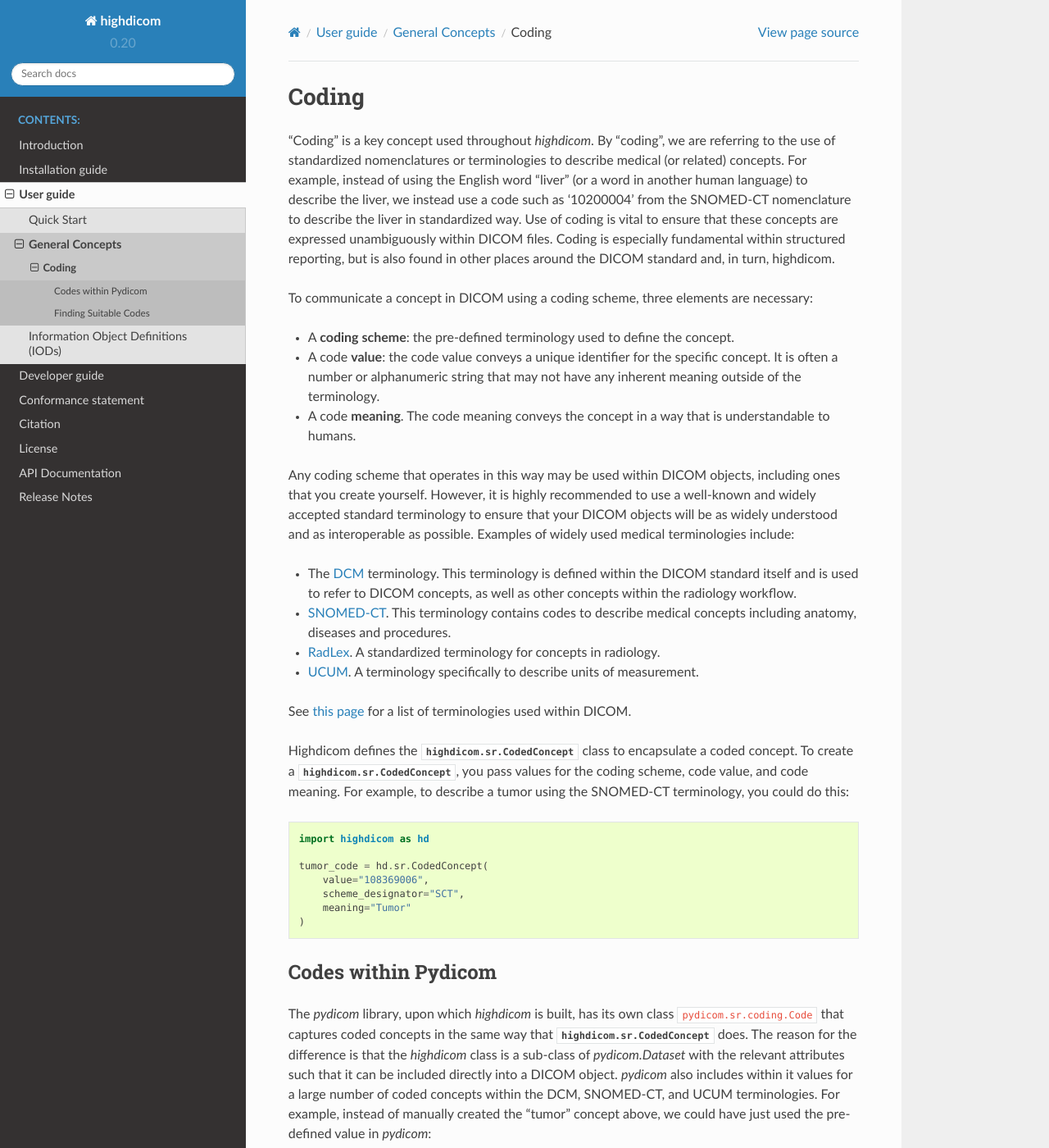
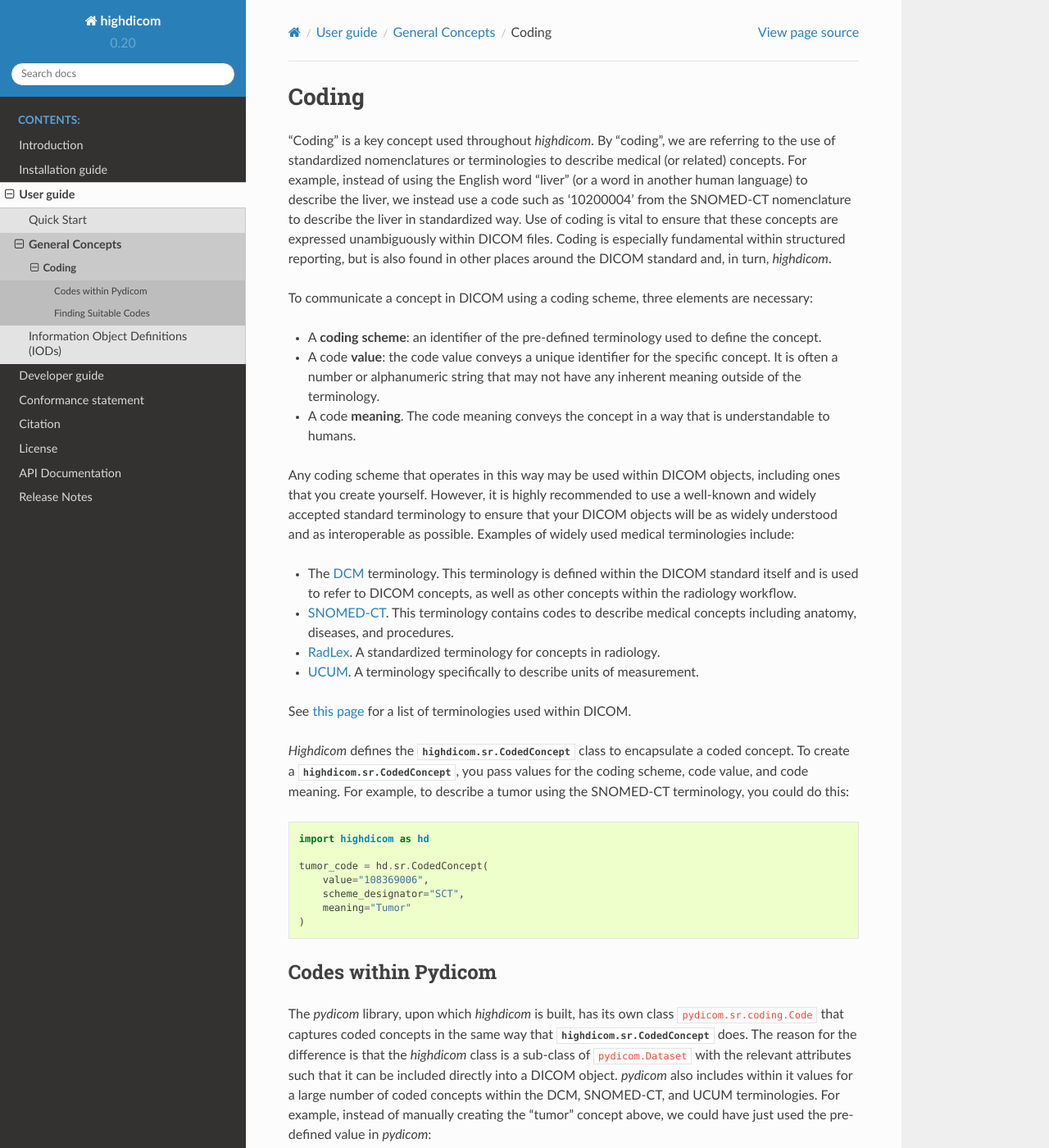
Before and after one commit to ImagingDataCommons/highdicom, a Sphinx documentation site: the page built from docs/coding.rst, in a window 1280 px wide and 1400 px high. Shown: the whole window at 82% size. Built offline with Sphinx 7.4.7 and the Read the Docs theme 2.0.0, drawn with Linux system fonts in a browser that asks for light colours; some of the changed text lies outside the part shown.

Commit message:
Various fixes, mostly to seg

```diff
--- a/docs/coding.rst
+++ b/docs/coding.rst
@@ -11,12 +11,13 @@
 liver in standardized way. Use of coding is vital to ensure that these concepts
 are expressed unambiguously within DICOM files. Coding is especially
 fundamental within structured reporting, but is also found in other places
-around the DICOM standard and, in turn, highdicom.
+around the DICOM standard and, in turn, `highdicom`.
 
 To communicate a concept in DICOM using a coding scheme, three elements are
 necessary:
 
-- A **coding scheme**: the pre-defined terminology used to define the concept.
+- A **coding scheme**: an identifier of the pre-defined terminology used to
+  define the concept.
 - A code **value**: the code value conveys a unique identifier for the specific
   concept. It is often a number or alphanumeric string that may not have any
   inherent meaning outside of the terminology.
@@ -34,7 +35,7 @@
   is used to refer to DICOM concepts, as well as other concepts
   within the radiology workflow.
 - `SNOMED-CT <http://snomed.info/sct>`_. This terminology contains codes to
-  describe medical concepts including anatomy, diseases and procedures.
+  describe medical concepts including anatomy, diseases, and procedures.
 - `RadLex <http://www.radlex.org/>`_. A standardized terminology for concepts
   in radiology.
 - `UCUM <https://ucum.org/>`_. A terminology specifically to describe units of
@@ -44,10 +45,10 @@
 `this page <https://dicom.nema.org/medical/dicom/current/output/chtml/part16/chapter_8.html>`_
 for a list of terminologies used within DICOM.
 
-Highdicom defines the :class:`highdicom.sr.CodedConcept` class to encapsulate a
-coded concept. To create a :class:`highdicom.sr.CodedConcept`, you pass values
-for the coding scheme, code value, and code meaning. For example, to describe a
-tumor using the SNOMED-CT terminology, you could do this:
+`Highdicom` defines the :class:`highdicom.sr.CodedConcept` class to encapsulate
+a coded concept. To create a :class:`highdicom.sr.CodedConcept`, you pass
+values for the coding scheme, code value, and code meaning. For example, to
+describe a tumor using the SNOMED-CT terminology, you could do this:
 
 .. code-block:: python
 
@@ -65,11 +66,11 @@
 The `pydicom` library, upon which `highdicom` is built, has its own class
 ``pydicom.sr.coding.Code`` that captures coded concepts in the same way that
 :class:`highdicom.sr.CodedConcept` does. The reason for the difference is that
-the `highdicom` class is a sub-class of `pydicom.Dataset` with the relevant
+the `highdicom` class is a sub-class of ``pydicom.Dataset`` with the relevant
 attributes such that it can be included directly into a DICOM object. `pydicom`
 also includes within it values for a large number of coded concepts within
 the DCM, SNOMED-CT, and UCUM terminologies. For example, instead of manually
-created the "tumor" concept above, we could have just used the pre-defined
+creating the "tumor" concept above, we could have just used the pre-defined
 value in `pydicom`:
 
 .. code-block:: python
--- a/docs/generalsr.rst
+++ b/docs/generalsr.rst
@@ -261,8 +261,10 @@
 Definitions) for Structured Reports, and `highdicom` currently implements three
 of them:
 
-- :class:`highdicom.sr.EnhancedSR` -- ??? It does not support Scoord 3D Content Items,
-- :class:`highdicom.sr.ComprehensiveSR` -- ??? It does not support Scoord 3D Content Items.
+- :class:`highdicom.sr.EnhancedSR` -- Does not support Scoord 3D Content Items.
+- :class:`highdicom.sr.ComprehensiveSR` -- Does not support Scoord 3D Content
+  Items. In terms of functionality currently supported by `highdicom`, this is
+  equivalent to the EnhancedSR.
 - :class:`highdicom.sr.Comprehensive3DSR` -- This is the most general form of
   SR, but is relatively new and may not be supported by all systems. It does
   support Scoord 3D Content Items.
```
Also changed, not shown: other parts of docs/coding.rst (+5 -2 lines), docs/seg.rst (+134 -94 lines), docs/tid1500parsing.rst (+6 -6 lines).
